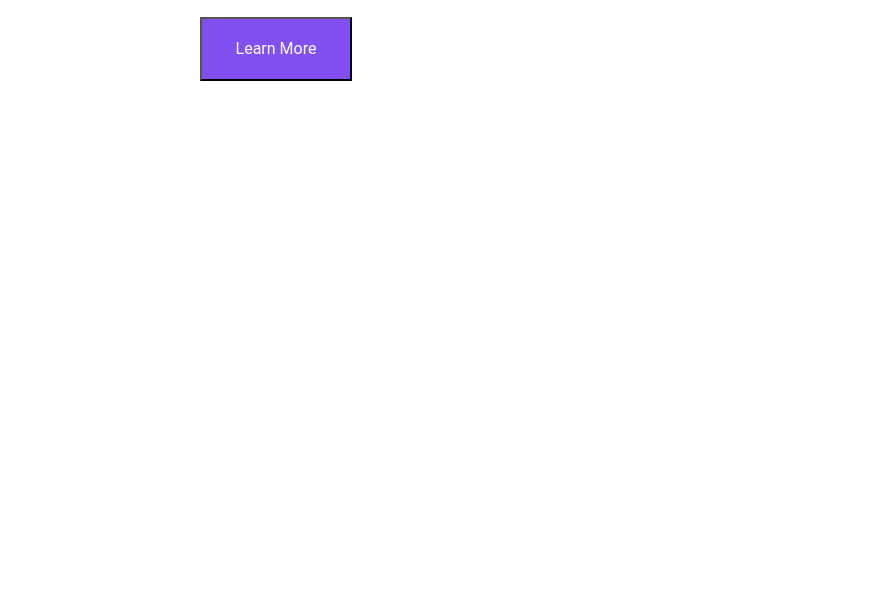
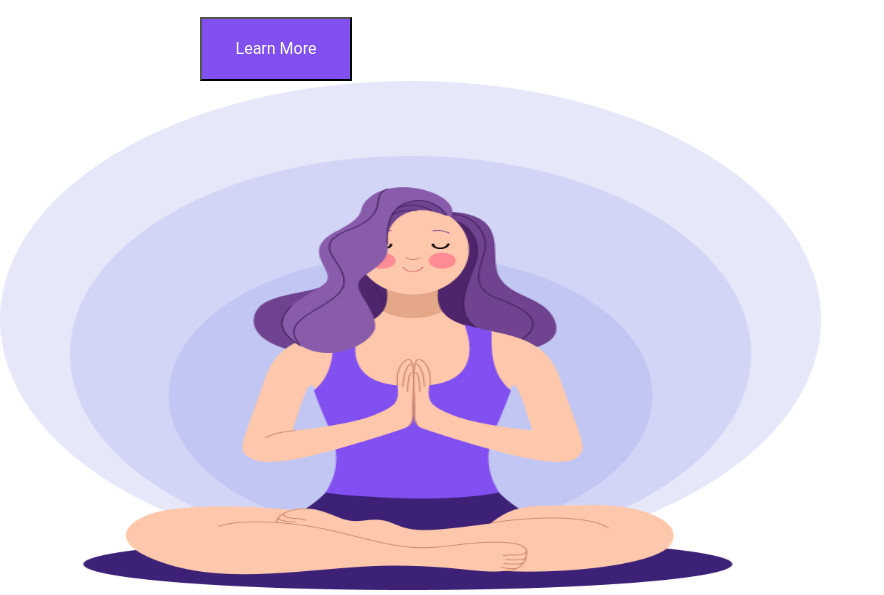
Before and after one commit to Wezazi/Assignment3, a plain HTML site: page index.html in a window 1280 px wide. Shown: the part 428-1023 px from the top of the page, without its empty margins (0-884 px from the left). Before the commit the page ends 800 px from the top, so only its background shows below. Drawn offline with nearby package versions, Linux system fonts and the light colour scheme; a web font is replaced by a local one.

Commit message:
created the right section

```diff
--- a/index.html
+++ b/index.html
@@ -45,6 +45,16 @@
             </p>
             <button id="leftButton"><bold id="leftButtonText">Learn More</bold></button>
         </section>
+
+        <section class="rightSection">
+
+            <img id="horizontal" src="images/horizontal.png" alt="woman doing yoga">
+            <!--
+            ruins the position of the horizontal image
+            <img id="vertical" src="images/vertical.png" alt="blue lines">
+            -->
+        </section>
+
     </main>
 
 
--- a/styles/style.css
+++ b/styles/style.css
@@ -130,3 +130,24 @@ button{
 section{
     display:inline-block
 }
+
+#horizontal{
+    width:821px;
+    height:509px;
+
+
+    /*adding margin did NOT help
+    margin-left:785px;
+    margin-top:226px;
+    */
+
+    /*something is wrong with the image size and position, don't know how to fix it though */
+}
+
+/*
+did not help
+
+#vertical{
+    width:658px;
+    height:700px;
+}
```
Also changed, not shown: images/horizontal.png (added), images/vertical.png (added).
